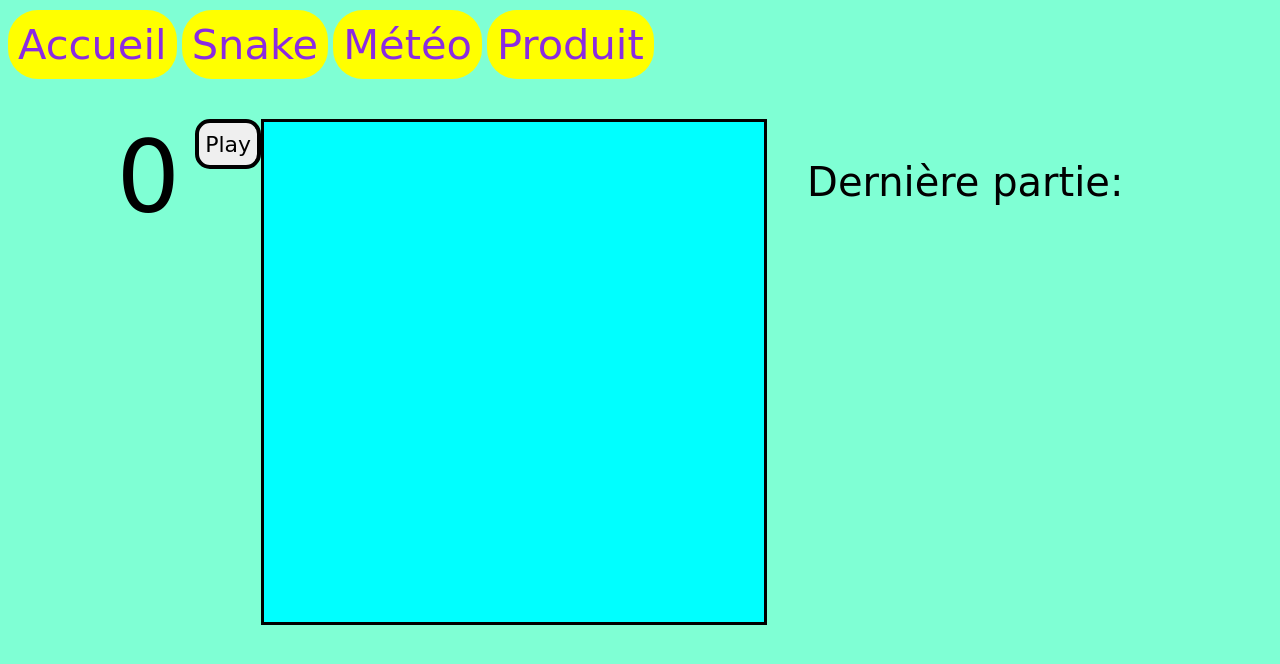
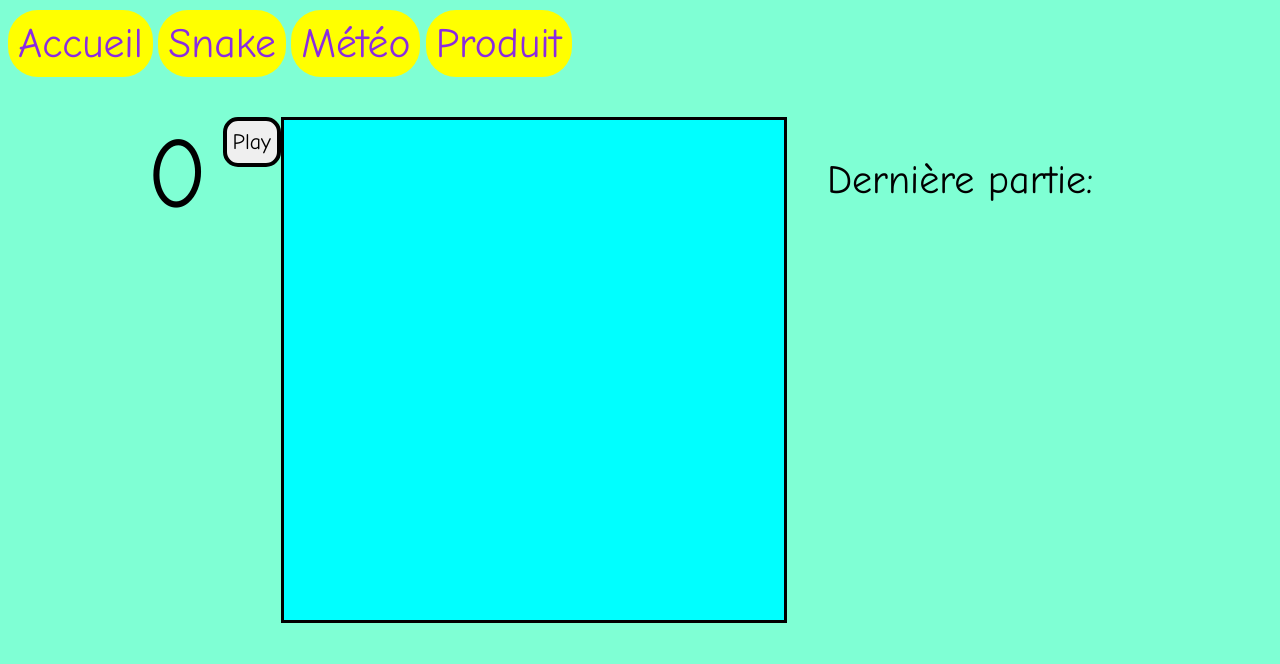
Before and after one commit to FabienSaliba/MySite, a plain HTML site: page snake.html in a window 1280 px wide. Drawn offline with Linux system fonts and the light colour scheme.

Commit message:
changement de police

```diff
--- a/style.css
+++ b/style.css
@@ -8,12 +8,12 @@
 
 }
 #scoreText {
-    font-family: "Permanent Marker", cursive;
+    font-family: "Comic sans ms";
     font-size: 100px;
 }
 
 button {
-    font-family: "Permanent Marker", cursive;
+    font-family: "Comic sans ms";
     font-size: 22px;
     width: auto;
     height: 50px;
@@ -44,7 +44,7 @@ body {
 }
 
 #scoreBoard {
-    font-family: "Permanent Marker", cursive;
+    font-family: "Comic sans ms";
     font-size: 40px;
     padding: 40px;
 }
@@ -89,7 +89,7 @@ body {
 
 .header {
     text-decoration: none;
-    font-family: "Permanent Marker", cursive;
+    font-family: "Comic sans ms";
     color: blueviolet;
     font-size: 2.6em;
     background-color: yellow;
@@ -139,7 +139,7 @@ header {
 }
 
 h1 {
-    font-family: "Permanent Marker", cursive;
+    font-family: "Comic sans ms";
     text-align: center;
     font-size: 5em;
 }
@@ -150,7 +150,7 @@ h1 {
 }
 
 * {
-    font-family: "Permanent Marker", cursive;
+    font-family: "Comic sans ms";
 }
 
 #ville {
```
